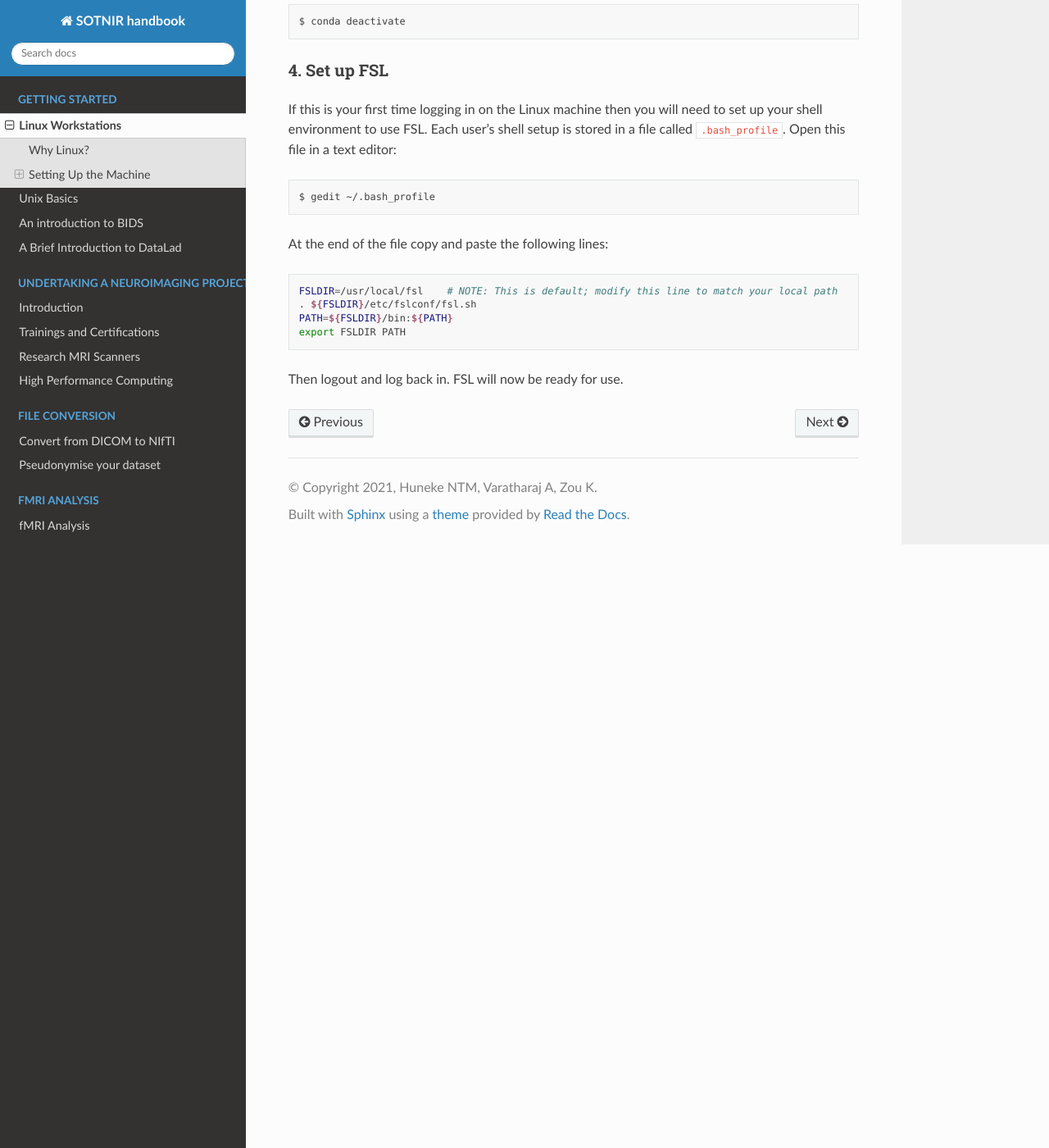
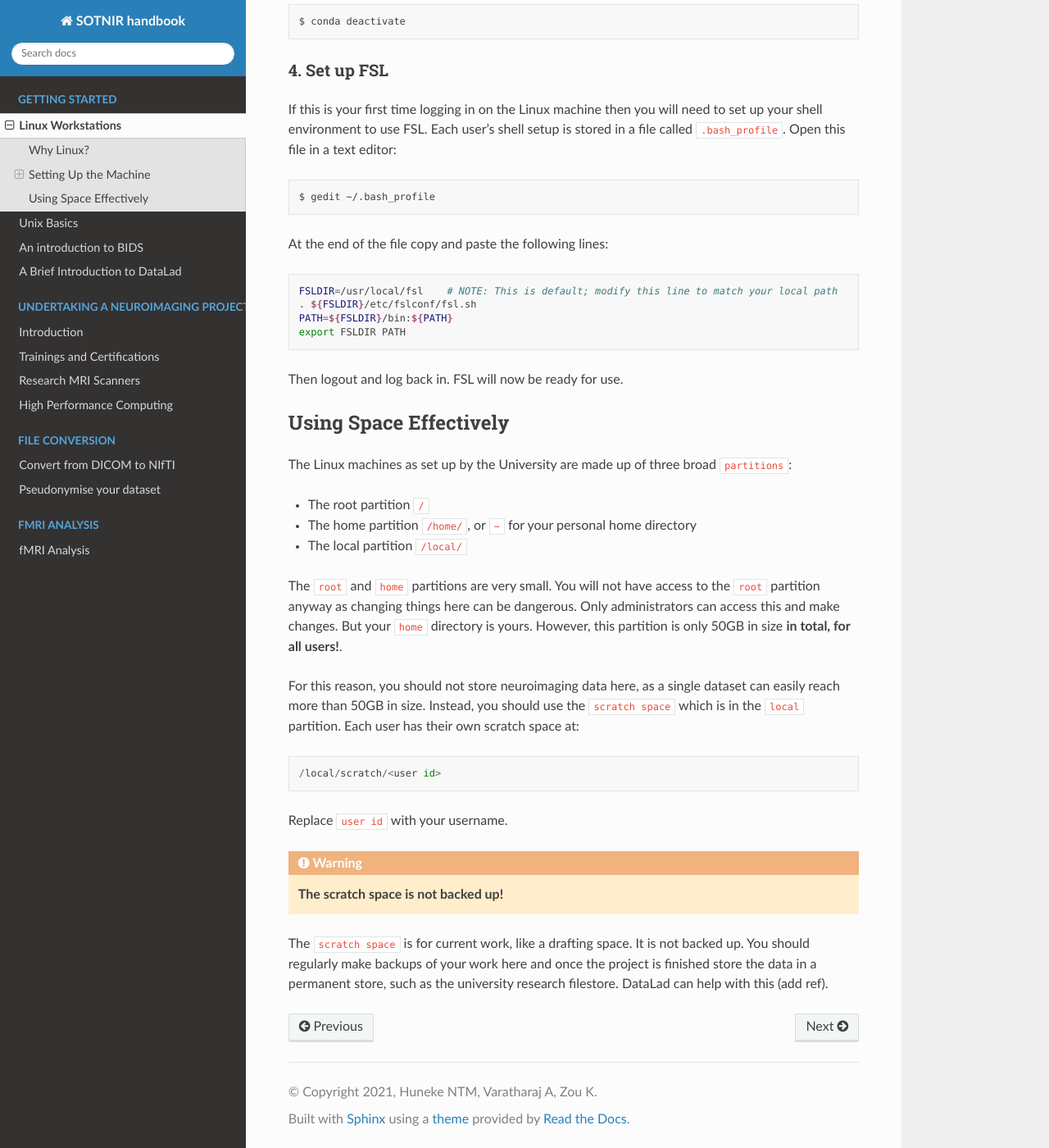
Before and after one commit to nhuneke/sotnir-handbook, a Sphinx documentation site: the page built from docs/getting-started/linux-machines.rst, in a window 1280 px wide and 1400 px high, scrolled down 5403 px. Shown: the whole window at 82% size. Built offline with Sphinx 7.4.7 and the Read the Docs theme 2.0.0, drawn with Linux system fonts in a browser that asks for light colours; pages that are not in the unit, such as notebooks, are missing from menus.

Commit message:
Add information about using space to linux-machines.rst

```diff
--- a/docs/getting-started/linux-machines.rst
+++ b/docs/getting-started/linux-machines.rst
@@ -231,3 +231,28 @@ At the end of the file copy and paste the following lines:
     export FSLDIR PATH
 
 Then logout and log back in. FSL will now be ready for use.
+
+Using Space Effectively
+-------------------------
+
+The Linux machines as set up by the University are made up of three broad ``partitions``:
+
+- The root partition ``/``
+- The home partition ``/home/``, or ``~`` for your personal home directory
+- The local partition ``/local/``
+
+The ``root`` and ``home`` partitions are very small. You will not have access to the ``root`` partition anyway as changing things here can be dangerous.
+Only administrators can access this and make changes. But your ``home`` directory is yours. However, this partition is only 50GB in size **in total, for all users!**.
+
+For this reason, you should not store neuroimaging data here, as a single dataset can easily reach more than 50GB in size. Instead, you should use the ``scratch space`` which is in the ``local`` partition. Each user has their own scratch space at::
+
+    /local/scratch/<user id>
+
+Replace ``user id`` with your username.
+
+.. warning::
+
+    **The scratch space is not backed up!**
+
+The ``scratch space`` is for current work, like a drafting space. It is not backed up. You should regularly make backups of your work here and once the
+project is finished store the data in a permanent store, such as the university research filestore. DataLad can help with this (add ref).
```
